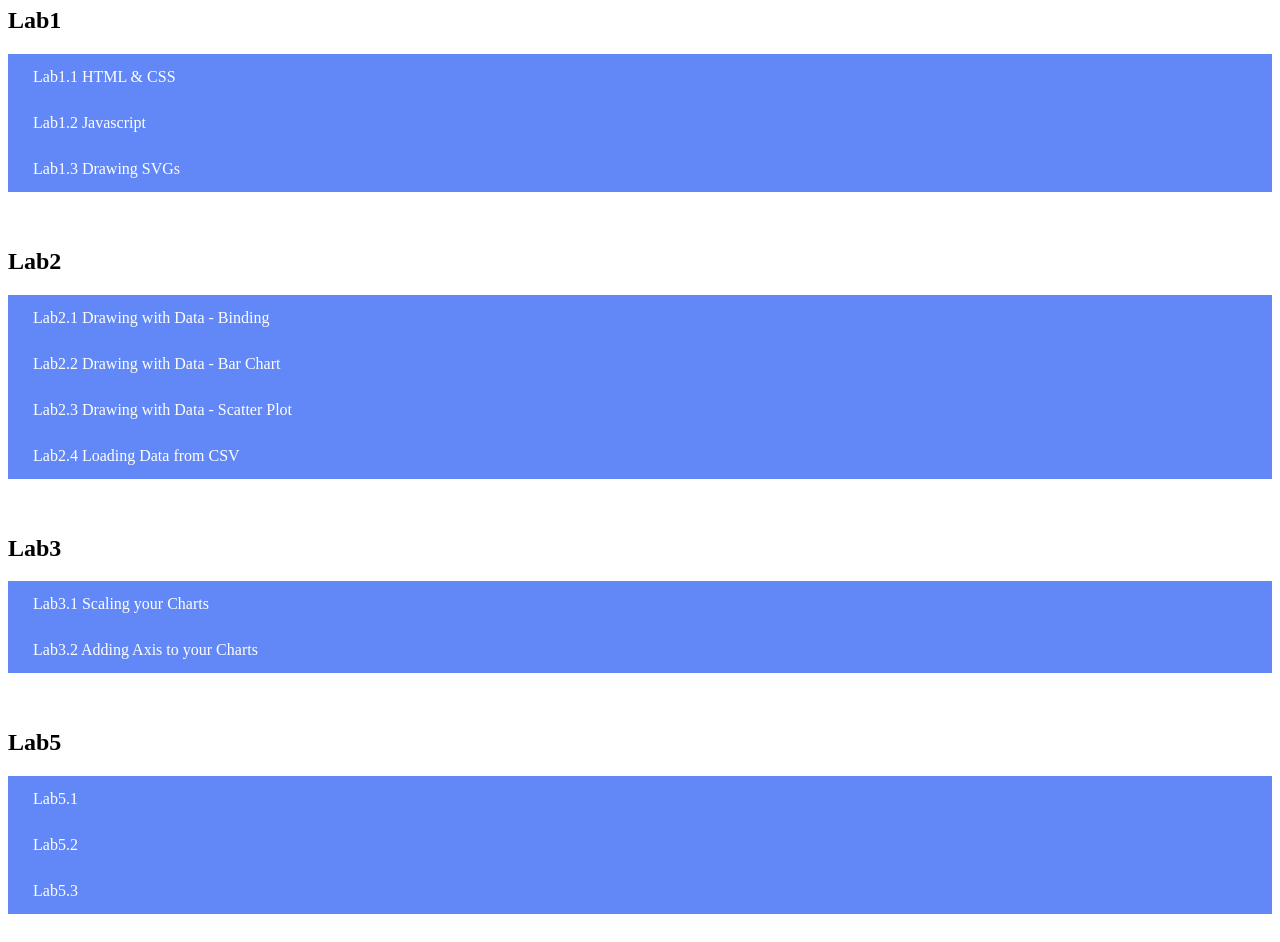
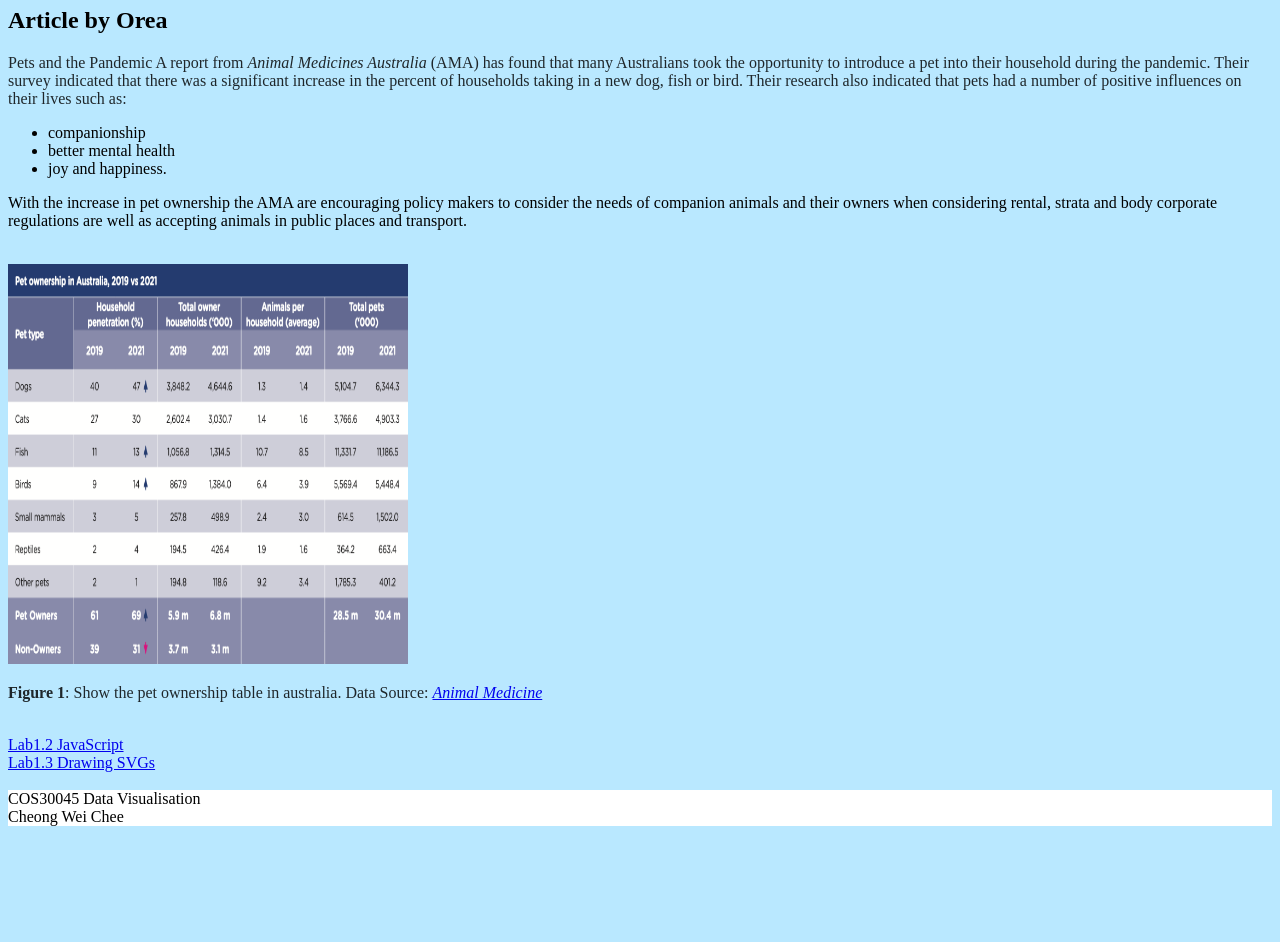
Before and after one commit to ChihiroChin/Datavisualisation, a plain HTML site: page index.html in a window 1280 px wide. Shown: the part 73-1015 px from the top of the page. After the commit the page ends 907 px from the top, so only its background shows below. Drawn offline with Linux system fonts and the light colour scheme.

Commit message:
Update index.html

```diff
--- a/index.html
+++ b/index.html
@@ -5,62 +5,52 @@
 	<meta charset="UTF-8"/>
 	<meta name="description"	content="Data Visualisation Exercise 1"/>
 	<meta name="keywords"		  content="HTML, CSS"/>
-	<meta name="author"			  content="Cheong Wei Chee"/>
+	<meta name="author"			  content="Cheong Wei Chee, Ng Xin Ni"/>
 
-	<title>Lab Exercise Home Page</title>
+	<title>Data visualisation Project</title>
 	<!--Insert description of exercise  -->
 
 	<style>
+	body {
+		background-color: rgb(185, 232, 255);
+	}
+	h1   {
+	color: rgb(31, 31, 69);}
 
-		a:link, a:visited {
-			background-color: #6188f6;
-			color: white;
-			padding: 14px 25px;
-			text-decoration: none;
-			display:block
-		}
-		a:hover, a:active {
- 			background-color: rgb(67, 5, 250);
-		}
+	p    {
+		color: rgba(0, 0, 0, 0.834);
+	}
+	footer{
+		background-color: white;
+	}
+
 	</style>
 
 </head>
 
 <body>
 
-	<h1>Lab Exercise</h1>
+	<h1>Wind Energy</h1>
+	<h2>Article by Orea</h2>
+	<p>Pets and the Pandemic A report from <i>Animal Medicines Australia </i>(AMA) has found that many Australians took the opportunity to introduce a pet into their household during the pandemic. Their survey indicated that there was a significant increase in the percent of households taking in a new dog, fish or bird. Their research also indicated that pets had a number of positive influences on their lives such as:
+		<ul>
+			<li>companionship</li>
+			<li>better mental health</li>
+			<li>joy and happiness.</li>
+		  </ul>
 
-	<h2>Lab1</h2>
-    <a href="lab1-1.html">Lab1.1 HTML & CSS</a>
-	<a href="lab1-2.html">Lab1.2 Javascript</a>
-    <a href="lab1-3.html">Lab1.3 Drawing SVGs</a><br><br>
-	<h2>Lab2</h2>
-	<a href="lab2-1.html">Lab2.1 Drawing with Data - Binding</a>
-	<a href="lab2-2.html">Lab2.2 Drawing with Data - Bar Chart</a>
-	<a href="lab2-3.html">Lab2.3 Drawing with Data - Scatter Plot</a>
-	<a href="lab2-4.html">Lab2.4 Loading Data from CSV</a><br><br>
-	<h2>Lab3</h2>
-	<a href="lab3-1.html">Lab3.1 Scaling your Charts</a>
-	<a href="lab3-2.html">Lab3.2 Adding Axis to your Charts</a><br><br>
-	<h2>Lab5</h2>
-	<a href="lab5-1.html">Lab5.1</a>
-	<a href="lab5-2.html">Lab5.2</a>
-	<a href="lab5-3.html">Lab5.3</a><br><br>
-	<h2>Lab6</h2>
-	<a href="lab6-1.html">Lab6.1</a>
-	<a href="lab6-2.html">Lab6.2</a><br><br>
-	<h2>Lab7</h2>
-	<a href="lab7-1.html">Lab7.1</a>
-	<a href="lab7-2.html">Lab7.2</a>
-	<a href="lab7-3.html">Lab7.3</a><br><br>
-	<h2>Lab8</h2>
-	<a href="lab8-1.html">Lab8.1</a>
-	<a href="lab8-2.html">Lab8.2</a>
+	With the increase in pet ownership the AMA are encouraging policy makers to consider the needs of companion animals and their owners when considering rental, strata and body corporate regulations are well as accepting animals in public places and transport.</p>
+
+	<br>
+	<img src="pet_ownership_in_australia_table.png" alt="pet ownership in australia table." width="400" height="400">
+	<p><b>Figure 1</b>: Show the pet ownership table in australia. Data Source:
+	<a href="https://animalmedicinesaustralia.org.au/wp-content/uploads/2021/08/AMAU005-PATP-Report21_v1.41_WEB.pdf"><i>Animal Medicine</i></p>
+	<br>
+	<a href="lab1-2.html">Lab1.2 JavaScript</a><br>
+	<a href="lab1-3.html">Lab1.3 Drawing SVGs</a>
 
 	<br><br>
-	<footer>
-		COS30045 Data Visualisation <br>Cheong Wei Chee
-	</footer>
+	<footer>COS30045 Data Visualisation<br>Cheong Wei Chee</footer>
 
 </body>
 </html>
```
